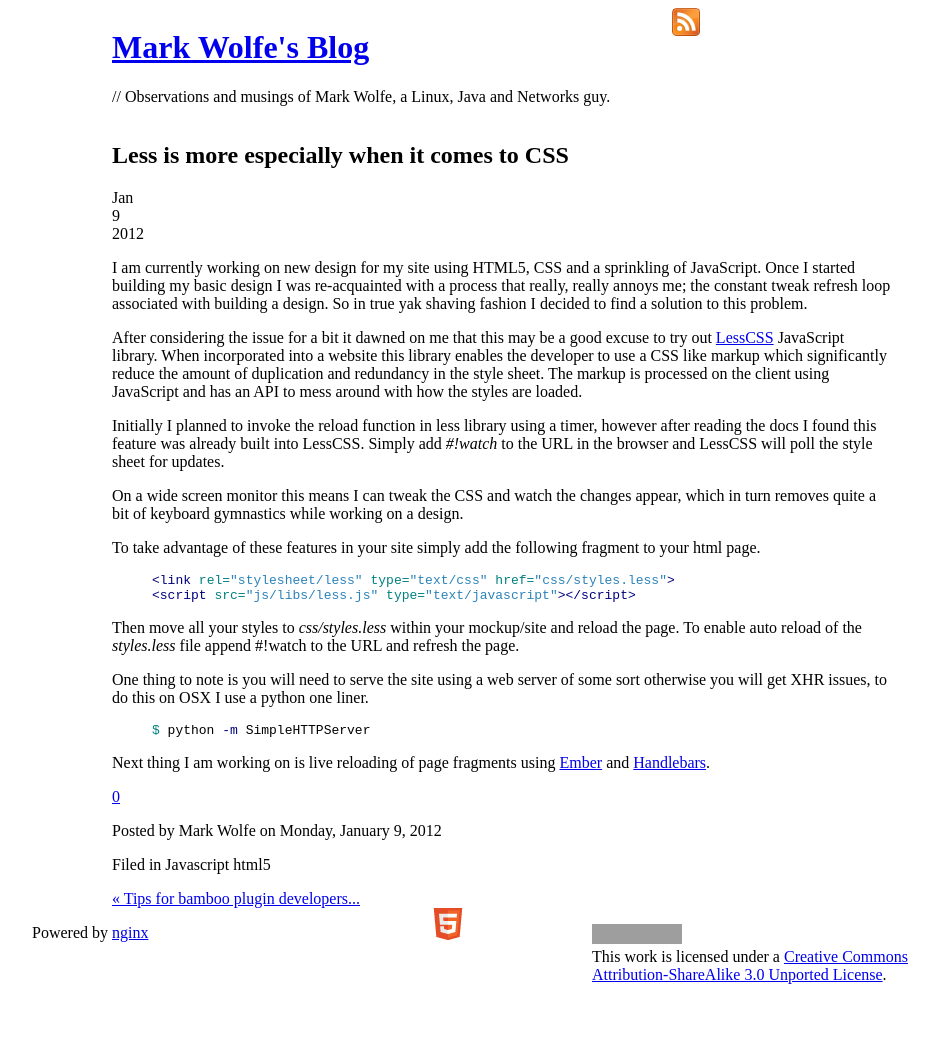
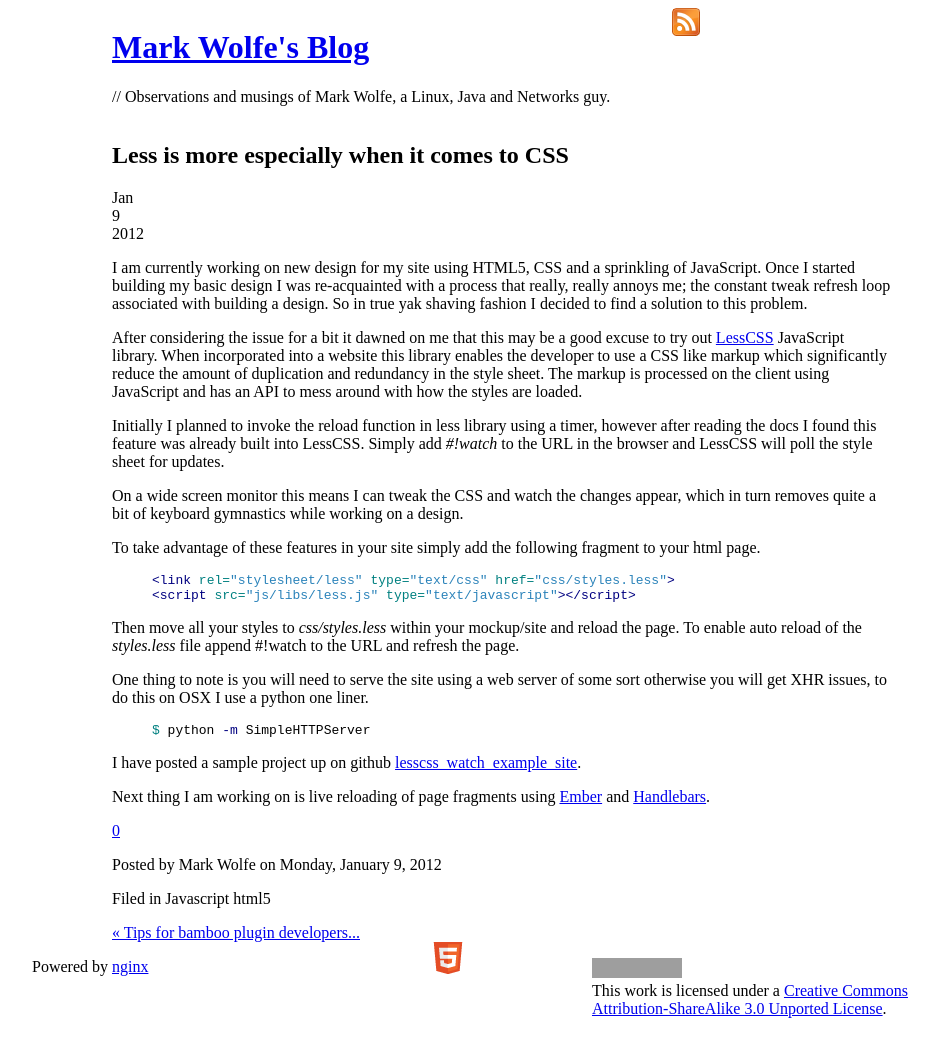
Before and after one commit to wolfeidau/wolfeidau_site, a Jekyll site: the page built from _posts/2012-01-09-less-is-more-especially-when-it-comes-to-css.md, in a window 1280 px wide. Shown: the whole page, without its empty margins (138-1077 px from the left). Built offline with Jekyll 4.4.1, drawn with Linux system fonts in a browser that asks for light colours; some web fonts are replaced; comment, search, counter and statistics services are not loaded; before the commit the page ends 1008 px from its top, so only the background shows below that; grey boxes are pictures that could not be loaded.

Commit message:
Added link to sample project.

```diff
--- a/_posts/2012-01-09-less-is-more-especially-when-it-comes-to-css.md
+++ b/_posts/2012-01-09-less-is-more-especially-when-it-comes-to-css.md
@@ -27,4 +27,6 @@
 $ python -m SimpleHTTPServer
 {% endhighlight %}
 
+I have posted a sample project up on github [lesscss_watch_example_site](https://github.com/wolfeidau/lesscss_watch_example_site "Sample LessCSS Project").
+
 Next thing I am working on is live reloading of page fragments using [Ember](http://emberjs.com/ "Ember Website") and [Handlebars](http://handlebarsjs.com/ "Handlebars Website").
```
